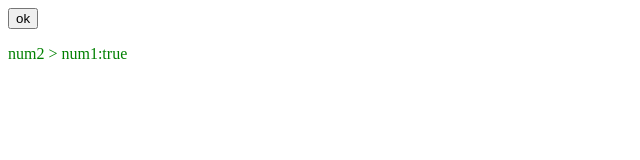
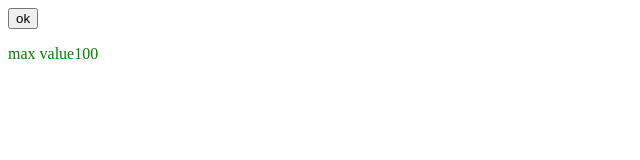
Before and after one commit to anjalisen7/jquerytraining, a plain HTML site: page index1.html in a window 1280 px wide. Shown: the full height of the page, 0-640 px from the left. Drawn offline with Linux system fonts and the light colour scheme.

Commit message:
highest value

```diff
--- a/index1.html
+++ b/index1.html
@@ -16,10 +16,10 @@
 
       <script>
 
-            var x= my_fun(23,45);
-            document.getElementById("demo").innerHTML = "num2 > num1:"+x;
-            function my_fun( num1 ,num2){
-                             return num2 >num1;
+            var x= my_fun(23,45.67,34,67,100);
+            document.getElementById("demo").innerHTML =" max value"+ x;
+            function my_fun( num1 ,num2,num3,num4,num5){
+                               return Math.max(num1,num3,num5, num4);
                                      }
 
 
```
